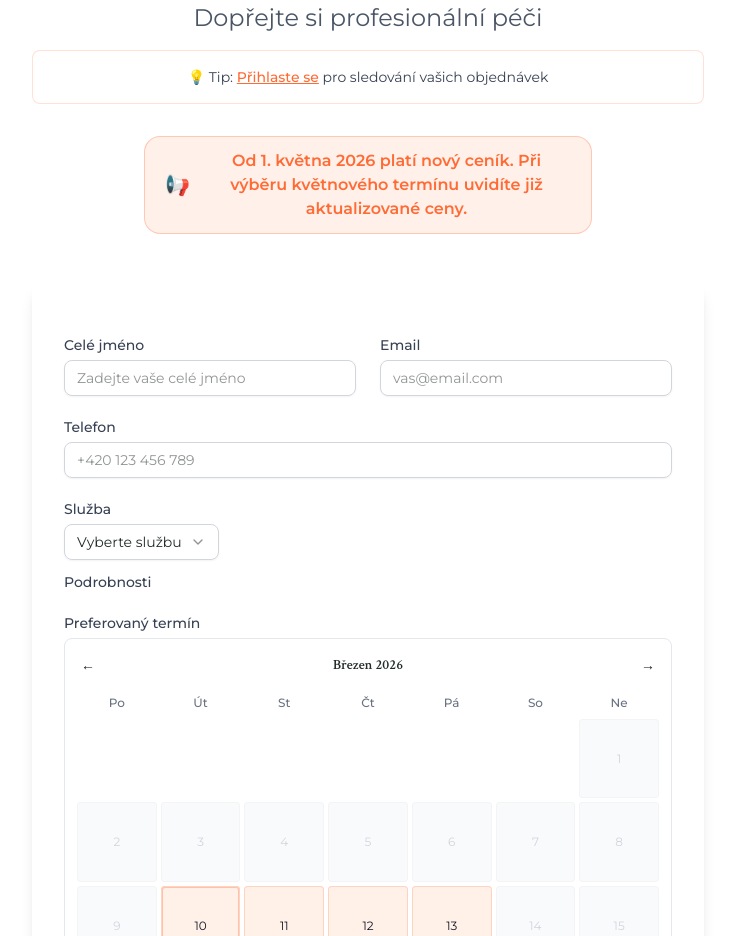
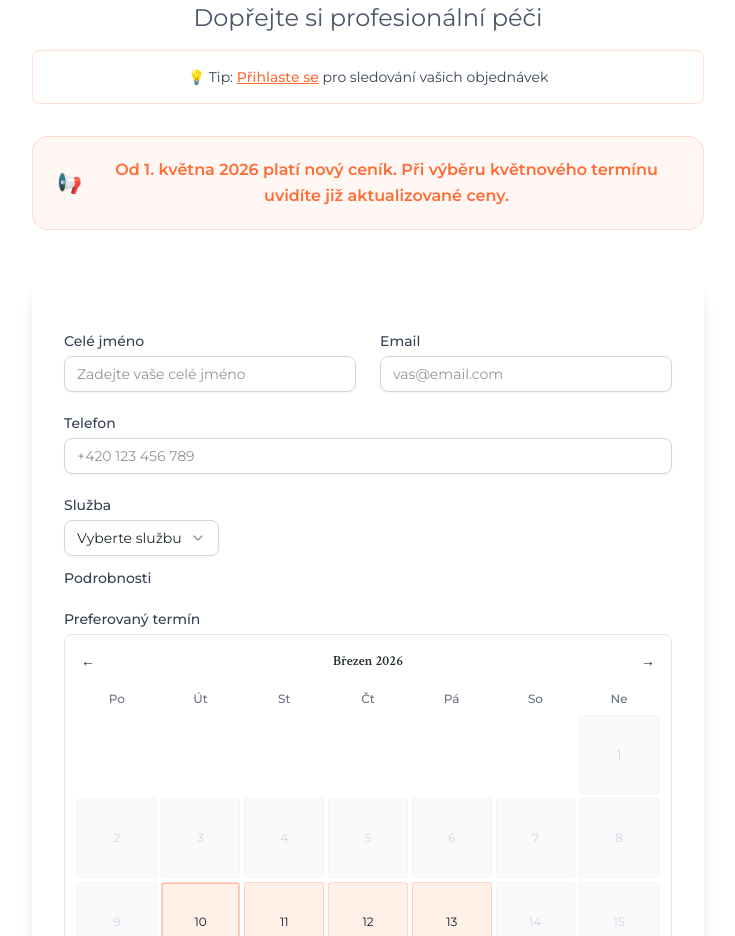
Before and after one commit to tobiaszlobias/flekcuts1, a Next.js app: page / in a window 1280 px wide. Shown: the part 2900-3836 px from the top of the page, without its empty margins (272-1007 px from the left). Built offline with nearby package versions, Linux system fonts and the light colour scheme; no server answers.

Commit message:
style: final polish of booking notice and layout

```diff
--- a/src/components/AnnouncementBanner.tsx
+++ b/src/components/AnnouncementBanner.tsx
@@ -1,7 +1,7 @@
 "use client";
 
 const ANNOUNCEMENT_START = new Date("2026-03-10T00:00:00+01:00");
-const ANNOUNCEMENT_END = new Date("2026-05-07T00:00:00+02:00");
+const ANNOUNCEMENT_END = new Date("2026-05-30T00:00:00+02:00");
 
 export const isAnnouncementActive = () => {
   const now = new Date();
--- a/src/components/Booking.tsx
+++ b/src/components/Booking.tsx
@@ -1253,12 +1253,12 @@ const Booking = () => {
             </div>
           )}
 
-          {/* New Price Notice - Visible until May 7th */}
-          {new Date() < new Date("2026-05-07T00:00:00") && (
-            <div className="mt-8 animate-fade-in-up flex justify-center">
-              <div className="inline-block bg-[#FF6B35]/10 border border-[#FF6B35]/30 rounded-2xl px-5 py-3 text-center max-w-[90%] sm:max-w-md">
-                <p className="text-[#FF6B35] font-montserrat font-semibold text-sm sm:text-base flex items-center justify-center gap-3">
-                  <span className="text-xl leading-none">📢</span>
+          {/* New Price Notice - Visible until May 30th */}
+          {new Date() < new Date("2026-05-30T00:00:00") && (
+            <div className="mt-8 animate-fade-in-up">
+              <div className="w-full bg-[#FF6B35]/5 border border-[#FF6B35]/20 rounded-2xl px-6 py-5 text-center">
+                <p className="text-[#FF6B35] font-montserrat font-semibold text-sm sm:text-base flex items-center justify-center gap-3 leading-relaxed">
+                  <span className="text-xl flex-shrink-0">📢</span>
                   <span>
                     Od 1. května 2026 platí nový ceník. Při výběru květnového termínu uvidíte již aktualizované ceny.
                   </span>
@@ -1267,6 +1267,7 @@ const Booking = () => {
             </div>
           )}
         </div>
+
 
 
 
```
